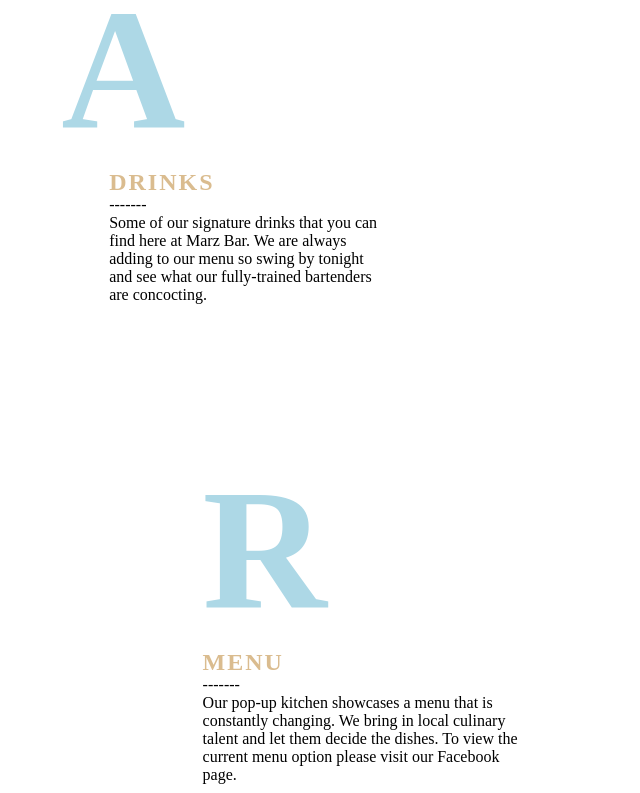
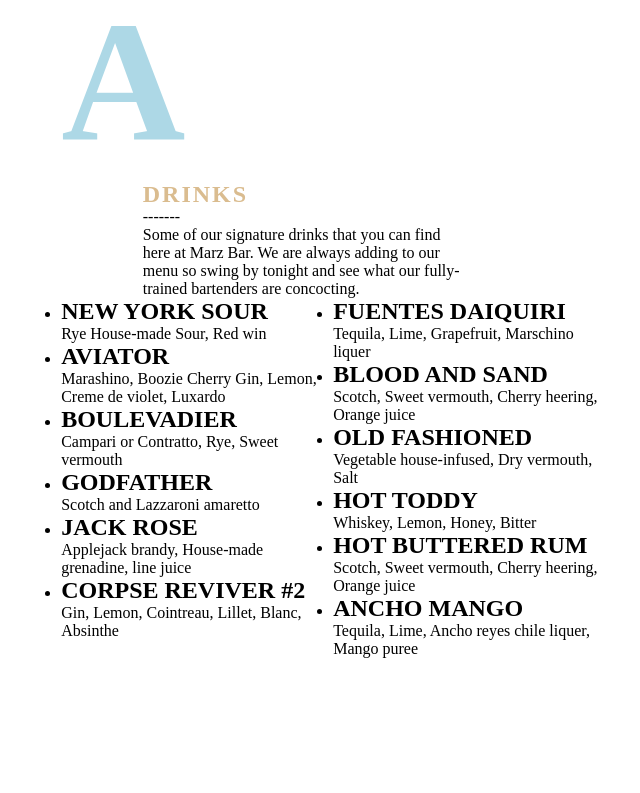
Before and after one commit to Crawdaddie52/web3-clientproject, a plain HTML site: page template.html in a window 1280 px wide. Shown: the part 828-1621 px from the top of the page, without its empty margins (383-1023 px from the left). Drawn offline with nearby package versions, Linux system fonts and the light colour scheme.

Commit message:
did the fucking list man fuck that shit

```diff
--- a/css/styles.css
+++ b/css/styles.css
@@ -3,8 +3,6 @@ html * {
   margin: 0;
 }
 .wrapper {
-	display: flex;
-	flex-direction: column;
 	width: 85vw;
 	overflow-y: scroll;
 	margin: 0 auto;
@@ -23,25 +21,31 @@ section h2 {
 	color: lightblue;
 	text-transform: uppercase;
 }
-#welcome, #menu, #drinks, #events {
+#welcome, #menu, #events {
 	margin-top: 20rem;
 	width: 25vw;
 }
 .info {
 	margin-left: 15%;
+	width: 25vw;
 }
 #drinks {
 	margin-left: 32%;
+	width: 50%;
 }
-#drinks ul {
-	list-style: none;
+.drinks-list {
+	width: 100%;
+	display: flex;
+	justify-content: space-between;
 }
+
+.drinks-list > div {
+	width: 50%;
+}
+
 #drinks b {
 	text-transform: uppercase;
 	font-size: 24px;
-}
-#drink-list {
-	display: none;
 }
 #menu {
 	margin-top: 20rem;
@@ -97,7 +101,6 @@ footer {
 }
 
 section {
-	height: 20vh;
 	margin-top: 20vh;
 	z-index: 1;
 /*	border: 20px solid lightblue;
--- a/template.html
+++ b/template.html
@@ -59,7 +59,8 @@
             <h3>drinks</h3>
             <div>-------</div>
             <p>Some of our signature drinks that you can find here at Marz Bar. We are always adding to our menu so swing by tonight and see what our fully-trained bartenders are concocting.</p>
-            <div id="drink-list">
+          </div>
+          <div class="drinks-list">
             <div>
               <ul>
                 <li><b>new york sour</b><p>Rye House-made Sour, Red win
@@ -84,7 +85,7 @@
                   <p>Gin, Lemon, Cointreau, Lillet, Blanc, Absinthe</p>
                 </li>
               </ul>
-              <div>
+            </div>
             <div>
               <ul>
                 <li>
@@ -112,7 +113,6 @@
                   <p>Tequila, Lime, Ancho reyes chile liquer, Mango puree</p>
                 </li>
               </ul>
-              </div>
             </div>
           </div>
         </section>
```
Lines whose indentation alone changed are shown as unchanged.
